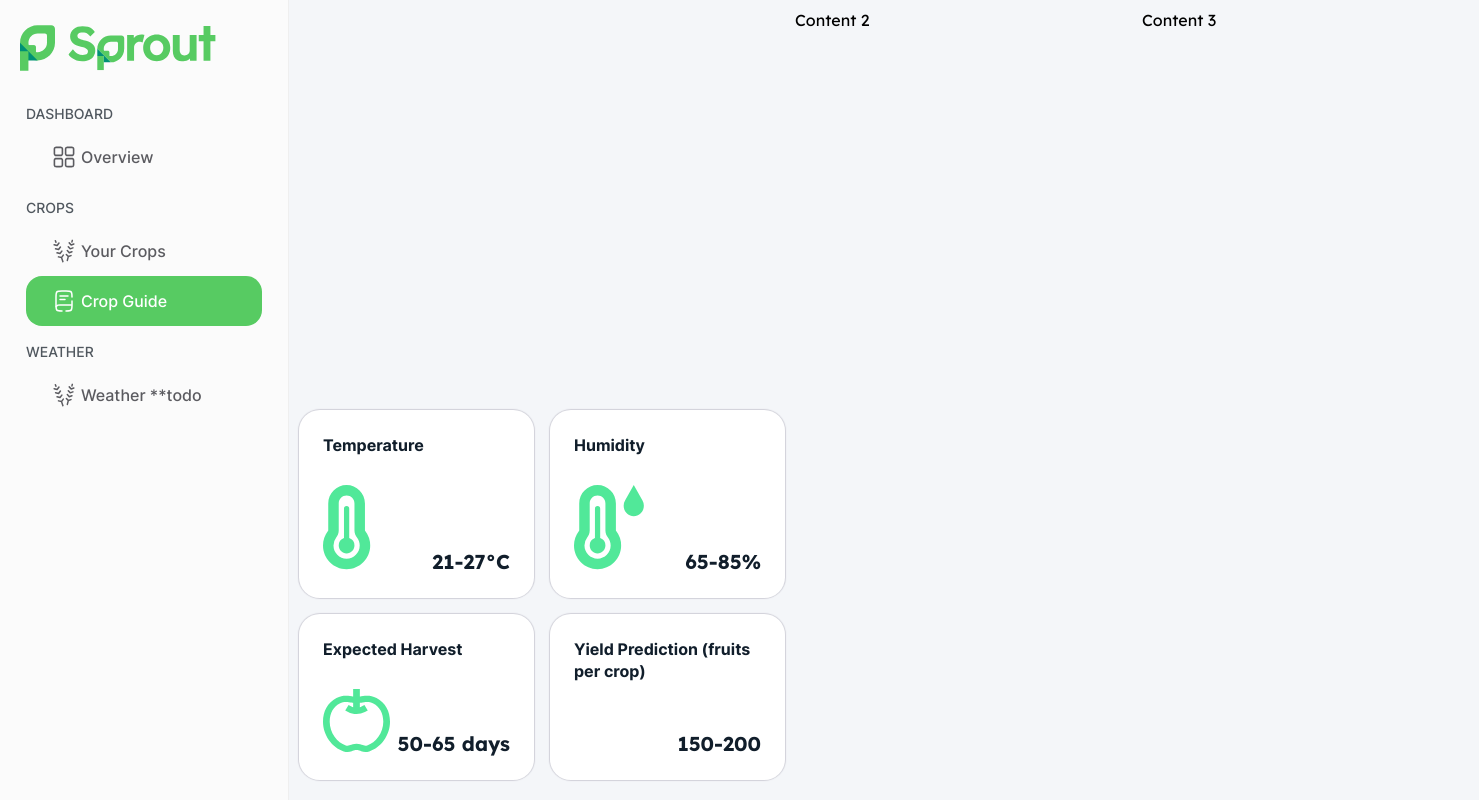
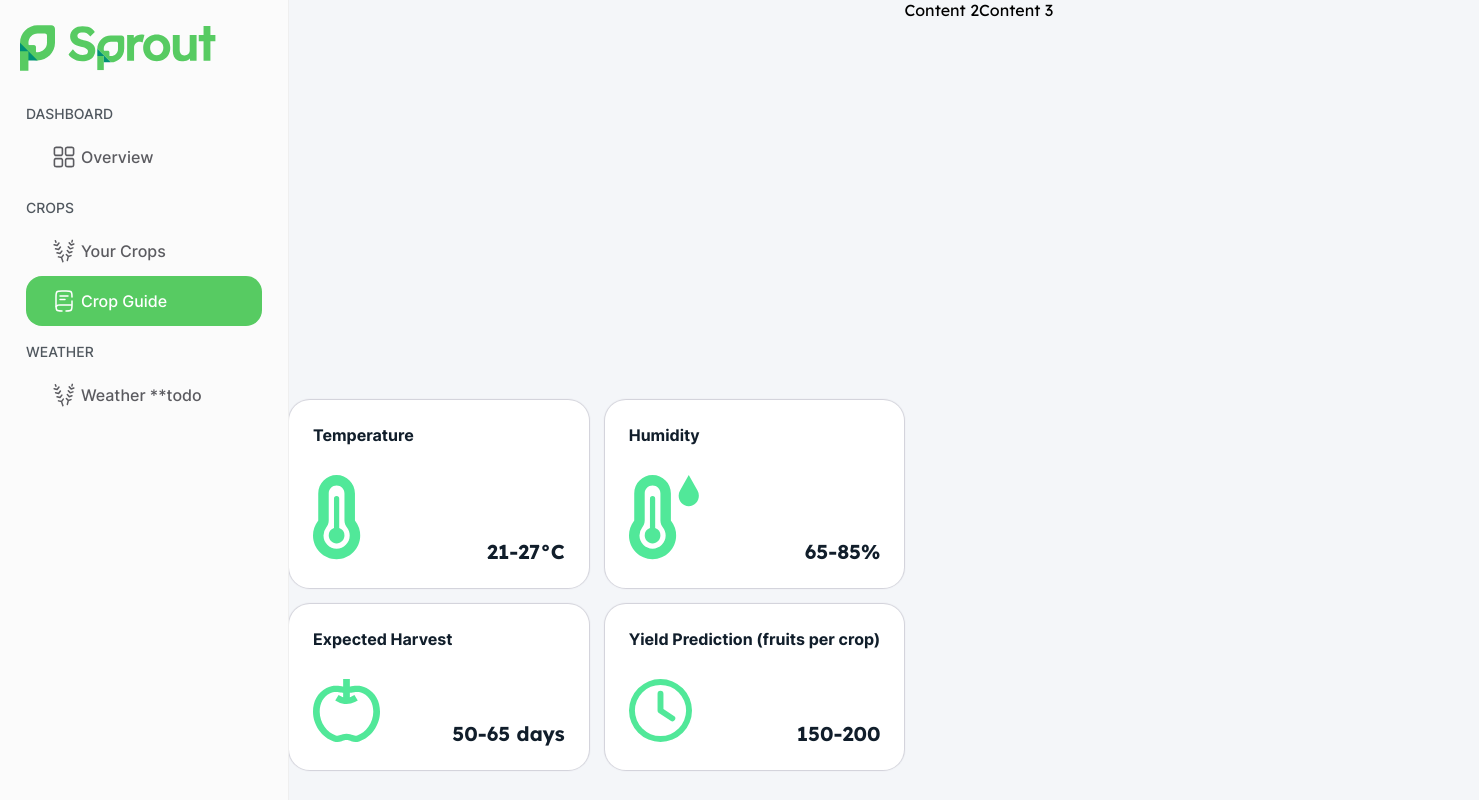
Before and after one commit to dacosio/project-2, a React (Create React App) app in the folder frontend/: page /crop-guide in a window 1280 px wide. Shown: the top 800 px of the page, 1479 px wide, since content can reach past the window. Built offline with nearby package versions, Linux system fonts and the light colour scheme.

Commit message:
uninstall avatar and grid layout, remove grid-layout from cropGuide

```diff
--- a/frontend/package.json
+++ b/frontend/package.json
@@ -15,14 +15,12 @@
     "@types/react": "^18.2.20",
     "@types/react-dom": "^18.2.7",
     "@types/react-grid-layout": "^1.3.3",
-    "avatar": "^0.1.0",
     "axios": "^1.5.1",
     "formik": "^2.4.5",
     "jwt-decode": "^3.1.2",
     "react": "^18.2.0",
     "react-avatar": "^5.0.3",
     "react-dom": "^18.2.0",
-    "react-grid-layout": "^1.4.2",
     "react-grid-system": "^8.1.9",
     "react-moment": "^1.1.3",
     "react-pro-sidebar": "^1.1.0-alpha.1",
--- a/frontend/src/components/base/CropCondition/CropCondition.props.ts
+++ b/frontend/src/components/base/CropCondition/CropCondition.props.ts
@@ -7,5 +7,5 @@ export enum ConditionTitle {
     Temperature = 'Temperature',
     Humidity = 'Humidity',
     ExpectedHarvest = 'Expected Harvest',
-    Yield = 'Yield',
+    Yield = 'Yield Prediction (fruits per crop)',
 }
--- a/frontend/src/pages/Crops/CropGuide/CropGuide.style.ts
+++ b/frontend/src/pages/Crops/CropGuide/CropGuide.style.ts
@@ -11,3 +11,8 @@ export const Conditions = styled.div`
     grid-template-columns: repeat(2, 1fr);
     gap: 1rem;
 `
+
+export const GridLayout = styled.div`
+    display: flex;
+    flex-direction: row;
+`
--- a/frontend/src/pages/Crops/CropGuide/CropGuide.view.tsx
+++ b/frontend/src/pages/Crops/CropGuide/CropGuide.view.tsx
@@ -1,16 +1,9 @@
 import React from 'react';
 import { CropGuideGeneratedProps } from './CropGuide.props';
-import { Container, Conditions } from './CropGuide.style';
-import GridLayout from "react-grid-layout";
+import { Container, Conditions, GridLayout } from './CropGuide.style';
 import CropCondition from './../../../components/base/CropCondition'
 
 const CropGuideView = (props: CropGuideGeneratedProps) => {
-  const layoutLg = [
-    { i: '1', x: 0, y: 1, w: 5, h: 2 }, // col-5
-    { i: '2', x: 5, y: 0, w: 3.5, h: 1 }, // col-3.5
-    { i: '3', x: 8.5, y: 0, w: 3.5, h: 1 }, // col-3.5
-  ];
-
   const conditions = [
     {
       title: "Temperature",
@@ -37,12 +30,7 @@ const CropGuideView = (props: CropGuideGeneratedProps) => {
   }
 
   return (
-    <GridLayout
-      layout={layoutLg}
-      cols={12}
-      rowHeight={400}
-      width={1200}
-    >
+    <GridLayout>
       <Container key="1" className="col-lg-5">
         <div style={{ height: '400px' }}></div>
         <Conditions>
```
Also changed, not shown: 1 other file (tests, documents, lock files or other folders).
